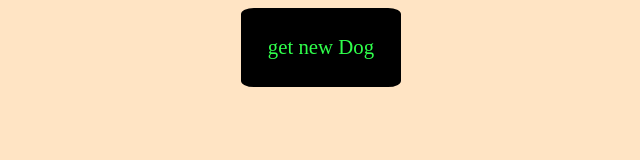
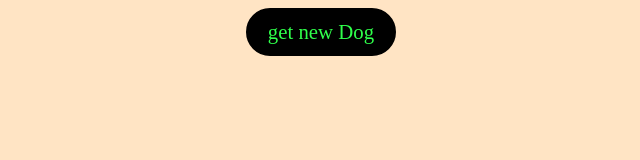
Before and after one commit to hirentimbadiya/Random-Dog-Images, a plain HTML site: page index.html in a window 1280 px wide. Shown: the whole page, without its empty margins (319-959 px from the left). Drawn offline with Linux system fonts and the light colour scheme.

Commit message:
changed the border radius and padding

```diff
--- a/style.css
+++ b/style.css
@@ -1,12 +1,13 @@
 #dogBtn{
-    padding: 2%;
-    border-radius: 8%;
+    padding: 10px 20px 10px 20px;
+    -moz-border-radius: 28;
+    border-radius: 28px;
     border: 2px solid black;
     color: rgb(47, 255, 75);
     background-color: black;
     font-size: 1.3rem;
     font-family: 'Times New Roman', Times, serif;
-    margin-bottom: 53;
+    margin-bottom: 5px;
 }
 body{
     background-color:bisque;
```
